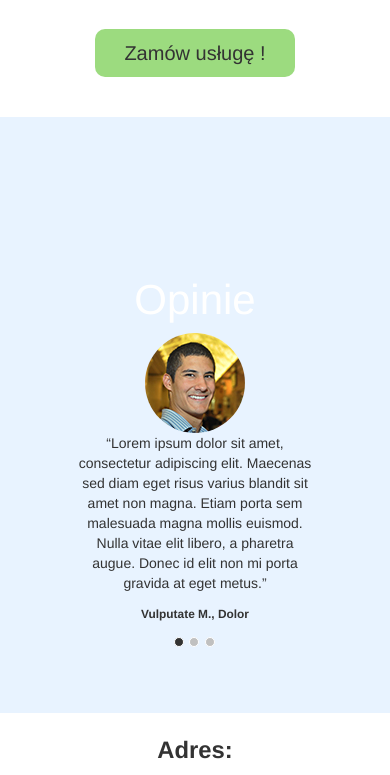
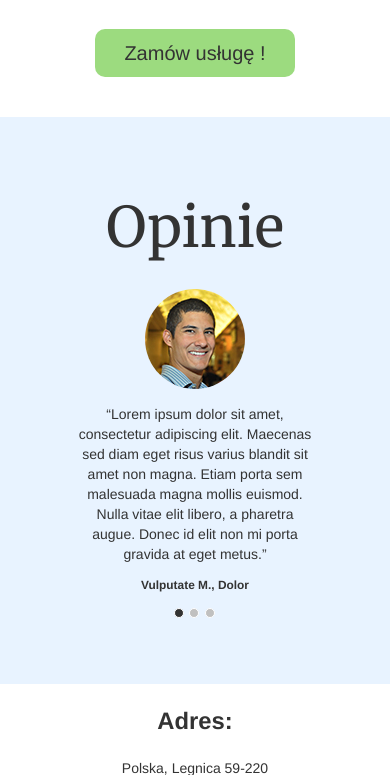
Before and after one commit to Radoslaw-Mulawka/Gardening, a PHP site: page / in a window 390 px wide. Shown: the part 1358-2133 px from the top of the page. Run offline with PHP 8.4, Linux system fonts and the light colour scheme; some libraries are stand-ins or nearby versions.

Commit message:
Added some media styles, some header styles, new font

```diff
--- a/gallery.html
+++ b/gallery.html
@@ -8,9 +8,13 @@
 	<meta name="keywords" content="Prace ogrodowe, ogrodnictwo, drzewa, ogród">
 	<meta name="viewport" content="width=device-width, initial-scale=1">
 	<title>Gardening</title>
+
 	<link href="bower_components/bootstrap/dist/css/bootstrap.min.css" rel="stylesheet">
 	<link rel="stylesheet" href="bower_components/font-awesome/css/font-awesome.min.css">
+
     <link href="https://fonts.googleapis.com/css?family=Dosis:400,500" rel="stylesheet">
+    <link href="https://fonts.googleapis.com/css?family=Merriweather:400,700,900" rel="stylesheet">
+
     <link type="text/css" rel="stylesheet" href="bower_components/lightgallery/dist/css/lightgallery.css" />
     <link rel="stylesheet" type="text/css" href="style/set1.css" />
     <link rel="stylesheet" type="text/css" href="style/set2.css" />
--- a/index.html
+++ b/index.html
@@ -8,10 +8,16 @@
     <meta name="keywords" content="Prace ogrodowe, ogrodnictwo, drzewa, ogród">
     <meta name="viewport" content="width=device-width, initial-scale=1">
     <title>Gardening</title>
+
     <link href="bower_components/bootstrap/dist/css/bootstrap.min.css" rel="stylesheet">
     <link rel="stylesheet" href="bower_components/font-awesome/css/font-awesome.min.css">
+
     <link href="https://fonts.googleapis.com/css?family=Dosis:400,500" rel="stylesheet">
+    <link href="https://fonts.googleapis.com/css?family=Merriweather:400,700,900" rel="stylesheet">
+
     <link type="text/css" rel="stylesheet" href="bower_components/lightgallery/dist/css/lightgallery.css" />
+    <link rel="stylesheet" type="text/css" href="style/set1.css" />
+    <link rel="stylesheet" type="text/css" href="style/set2.css" />
     <link rel="stylesheet" href="style/style.css">
 </head>
 <body>
@@ -51,7 +57,7 @@
         <div class="videobackground">
                 <video  src="video/videoplayback.mp4" loop autoplay class="col-xs-12"></video>
 
-                <p class="col-xs-12 text-center">WELCOME</p>
+                <p class=" col-xs-12 text-center">WELCOME</p>
                 <div class="clearfix"></div>
         </div>
         <!-- VIDEO SECTION END -->
@@ -59,7 +65,7 @@
         <!-- O NAS SECTION -->
         <div class="col-xs-12 about-us">
             <div class="row">
-                <h2 class="text-center">O nas</h2>
+                <h2 class=" text-center">O nas</h2>
                 <div class="text-block col-xs-8 col-xs-offset-2 col-sm-6 col-sm-offset-0 col-md-5 col-md-offset-1 col-lg-5 col-lg-offset-1">
                     <p class="text-justify">
                         Lorem ipsum dolor sit amet, consectetur adipisicing elit. Pariatur repudiandae modi commodi. Sed eligendi dolorem placeat hic distinctio, quibusdam ratione modi numquam assumenda obcaecati nesciunt error rem tenetur, dolor repudiandae animi maxime expedita. Et quisquam debitis hic illo maxime voluptatum perferendis pariatur porro modi officiis quam ipsa non culpa animi consectetur, earum quia tempora vero, commodi doloribus error numquam, neque impedit. Necessitatibus non assumenda perspiciatis tenetur. Fugit blanditiis quos in ad dicta repudiandae quam ullam, magnam! Nostrum, sequi esse ea dicta nesciunt, tempore dolorum at molestiae, voluptates, possimus sapiente harum quibusdam ratione modi numquam assumenda obcaecati nesciunt error rem tenetur, dolor repudiandae animi maxime expedita. Et quisquam debitis hic illo maxime voluptatum perferendis pariatur porro modi officiis quam ipsa non culpa animi consectetur, earum quia tempora vero, commodi doloribus error numquam, neque impedit. Necessitatibus non assumenda perspiciatis tenetur. Fugit blanditiis quos in ad dicta repudiandae quam ullam, magnam! Nostrum, sequi esse ea dicta nesciunt, tempore dolorum at molestiae, voluptates, possimus sapiente harum
@@ -81,7 +87,7 @@
     <div class="container-fluid ">
       <div class="row">
         <div class="col-xs-12 opinion-wrap">
-        <h1 id="opinion-header">Opinie</h1>
+        <h1 id="opinion-header" class="text-center">Opinie</h1>
           <div class="carousel slide" data-ride="carousel" id="quote-carousel">
             <!-- Bottom Carousel Indicators -->
             <ol class="carousel-indicators">
@@ -106,7 +112,7 @@
                   <div class="row">
                     <div class="col-xs-8 col-xs-offset-2">
                     <img src="images/avatar-2.jpg" class="avatar-photo">
-                      <p>&ldquo;Vivamus sagittis lacus vel augue laoreet rutrum faucibus dolor auctor. Vivamus sagittis lacus vel augue laoreet rutrum faucibus dolor auctor. Aenean lacinia bibendum nulla sed consectetur. Nullam id dolor id nibh ultricies vehicula ut id elit. Morbi leo risus, porta ac consectetur ac, vestibulum at eros. Aenean eu leo quam. Pellentesque ornare sem lacinia quam venenatis vestibulum.&rdquo;</p>
+                      <p>&ldquo;Vivamus sagittis lacus vel augue laoreet rutrum faucibus dolor auctor. Vivamus sagittis lacus vel augue laoreet rutrum faucibus dolor auctor. Aenean lacinia bibendum nulla sed consectetur. Nullam id dolor id nibh ultricies vehicula ut id elit. Morbi leo risus, porta ac consectetur ac, vestibulum at eros. .&rdquo;</p>
                       <small><strong>Fringilla A., Vulputate Sit</strong></small>
                     </div>
                   </div>
--- a/style/_aboutUs.scss
+++ b/style/_aboutUs.scss
@@ -2,10 +2,6 @@
    padding-bottom:40px;
    padding-left:30px;
    padding-right:30px;
-   h2 {
-     font-size:4em;
-     margin-bottom: 20px;
-   }
    .text-block{
       p {
         margin-bottom:0;
--- a/style/_nav.scss
+++ b/style/_nav.scss
@@ -11,12 +11,7 @@ nav.top-menu{
     img {
       width:50px;
       height:50px;
-
     }
-  }
-  .links-menu {
-
-
   }
 }
 
--- a/style/_opinion.scss
+++ b/style/_opinion.scss
@@ -28,12 +28,10 @@
 }
 /* typography */
 .opinion-wrap h1 {
-  text-align:center;
-  margin-bottom:-20px !important;
+  margin-top:0 !important;
 }
-p {
-  font-style:italic;
-}
+
 .avatar-photo {
   border-radius:50%;
+  margin-bottom: 15px;
 }
--- a/style/_services.scss
+++ b/style/_services.scss
@@ -3,13 +3,9 @@
     padding-left:60px;
     padding-right:60px;
     text-align:center;
+    padding-top:50px;
 }
-h1 {
-  color:white;
-  font-size:3em;
-  margin-top:100px;
-  margin-bottom: 30px;
-}
+
 .service-item {
   padding:35px 80px;
   img{
--- a/style/style.css
+++ b/style/style.css
@@ -75,13 +71,7 @@ nav.top-menu .navbar-brand img {
   padding-left: 60px;
   padding-right: 60px;
   text-align: center;
-}
-
-h1 {
-  color: white;
-  font-size: 3em;
-  margin-top: 100px;
-  margin-bottom: 30px;
+  padding-top: 50px;
 }
 
 .service-item {
@@ -171,16 +198,12 @@ h1 {
 
 /* typography */
 .opinion-wrap h1 {
-  text-align: center;
-  margin-bottom: -20px !important;
-}
-
-p {
-  font-style: italic;
+  margin-top: 0 !important;
 }
 
 .avatar-photo {
   border-radius: 50%;
+  margin-bottom: 15px;
 }
 
 footer {
@@ -237,4 +260,15 @@ p {
   font-style: normal !important;
 }
 
+.videobackground p {
+  font-family: 'Merriweather', serif;
+}
+
+.about-us h2, .opinion-wrap h1, .services-container h1 {
+  font-family: 'Merriweather', serif;
+  text-align: center;
+  font-size: 4em;
+  margin: 20px 0 !important;
+}
+
 /*# sourceMappingURL=style.css.map */
--- a/style/style.scss
+++ b/style/style.scss
@@ -18,6 +18,16 @@ a, a:visited, a:active, a:link, a:hover {
 p {
   font-style:normal !important;
 }
+.videobackground p {
+  font-family: 'Merriweather', serif;
+}
+
+ .about-us h2, .opinion-wrap h1, .services-container h1 {
+  font-family: 'Merriweather', serif;
+  text-align: center;
+  font-size:4em;
+  margin:20px 0 !important;
+}
 
 
 
```
Also changed, not shown: other parts of style/_services.scss (+50 -1 lines), other parts of style/style.css (+38 -5 lines), contact.html (+7 -1 lines), services.html (+8 -2 lines), 1 other file.
